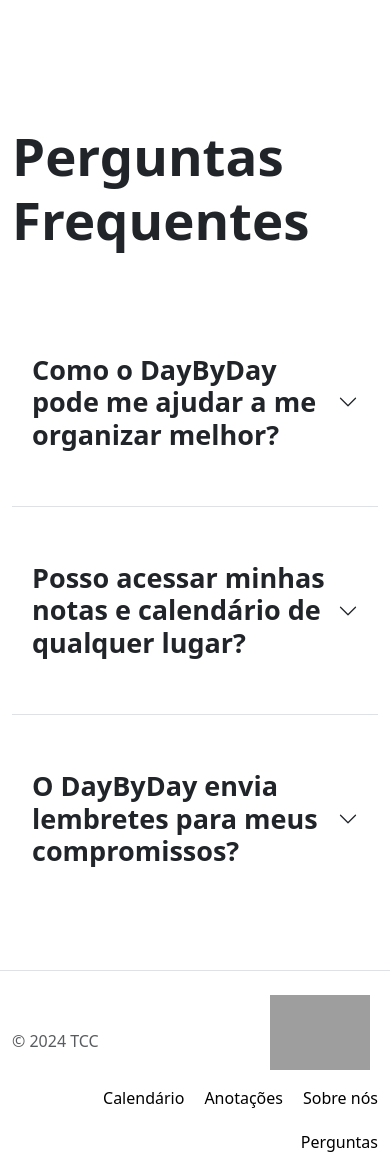
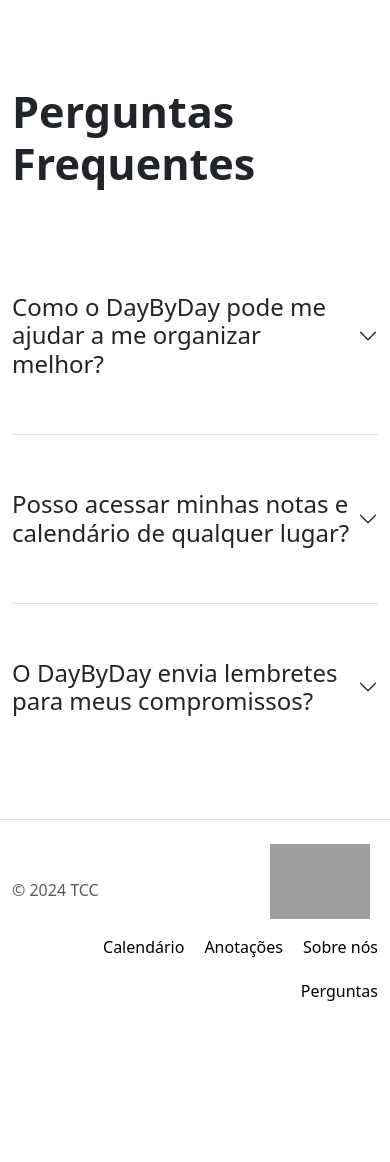
Before and after one commit to yurizzxz/TCC-DayByDay, a PHP site: page / in a window 390 px wide. Shown: the part 3903-5065 px from the top of the page. After the commit the page ends 4904 px from the top, so only its background shows below. Run offline with PHP 8.4, Linux system fonts and the light colour scheme; grey boxes are pictures that could not be loaded.

Commit message:
Ajustes para a Pré Banca

```diff
--- a/landingpage/home.php
+++ b/landingpage/home.php
@@ -49,7 +49,7 @@
 .create-note #text-lg,
 .about-us #text-lg,
 .questions #text-lg {
-    font-size: 3.3rem;
+    font-size: 3rem;
 }
 
 .content-landing {
@@ -116,7 +116,7 @@
     }
 
     .content-landing #text-lg {
-        font-size: 2.5rem;
+        font-size: 2.7rem;
         padding-top: 25px;
     }
 
@@ -138,6 +138,15 @@
     .home-landing #text-lg {
         font-size: 3rem;
     }
+
+    .content-landing #text-lg,
+    .calendar-content #text-lg,
+    .create-note #text-lg,
+    .about-us #text-lg,
+    .questions #text-lg {
+        font-size: 2.7rem;
+    }
+
 }
 
 @media (max-width: 637px) {
@@ -161,7 +170,11 @@
     }
 
     .content-landing #text-lg {
-        font-size: 2rem;
+        font-size: 2.5rem;
+    }
+
+    .create-note #text-lg {
+        font-size: 2.7rem;
     }
 }
 
@@ -262,8 +275,9 @@
 /* faq */
 .accordion-button {
     padding-block: 55px;
-    font-size: 27px;
-    font-weight: bold;
+    padding-inline: 0px;
+    font-size: 24px;
+    font-weight: 500;
 }
 
 .accordion-item:not(.collapsed) {
@@ -271,6 +285,7 @@
 }
 
 .accordion-button:not(.collapsed) {
+    padding-inline: 20px;
     padding-block: 35px;
     box-shadow: 0 0 0 0;
     color: white;
@@ -387,7 +402,6 @@
                     <img src="../img/nt2.png" class="carousel-image">
                     <img src="../img/nt3.png" class="carousel-image">
                     <img src="../img/nt4.png" class="carousel-image">
-                    <img src="../img/nt5.png" class="carousel-image">
                 </div>
 
                 <button class="prev" onclick="moveSlide(-1)">&#10094;</button>
@@ -467,7 +481,8 @@
                     </h2>
                     <div id="flush-collapseThree" class="accordion-collapse collapse"
                         data-bs-parent="#accordionFlushExample">
-                        <div class="accordion-body">Sim! O DayByDay permite configurar lembretes para que você nunca perca prazos importantes.</div>
+                        <div class="accordion-body">Sim! O DayByDay permite configurar lembretes para que você nunca
+                            perca prazos importantes.</div>
                     </div>
                 </div>
             </div>
```
Also changed, not shown: img/green-notes.png, img/nt1.png, img/nt2.png, img/nt3.png, img/nt4.png, img/nt5.png (deleted), img/orange-notes.png, img/red-notes.png.
